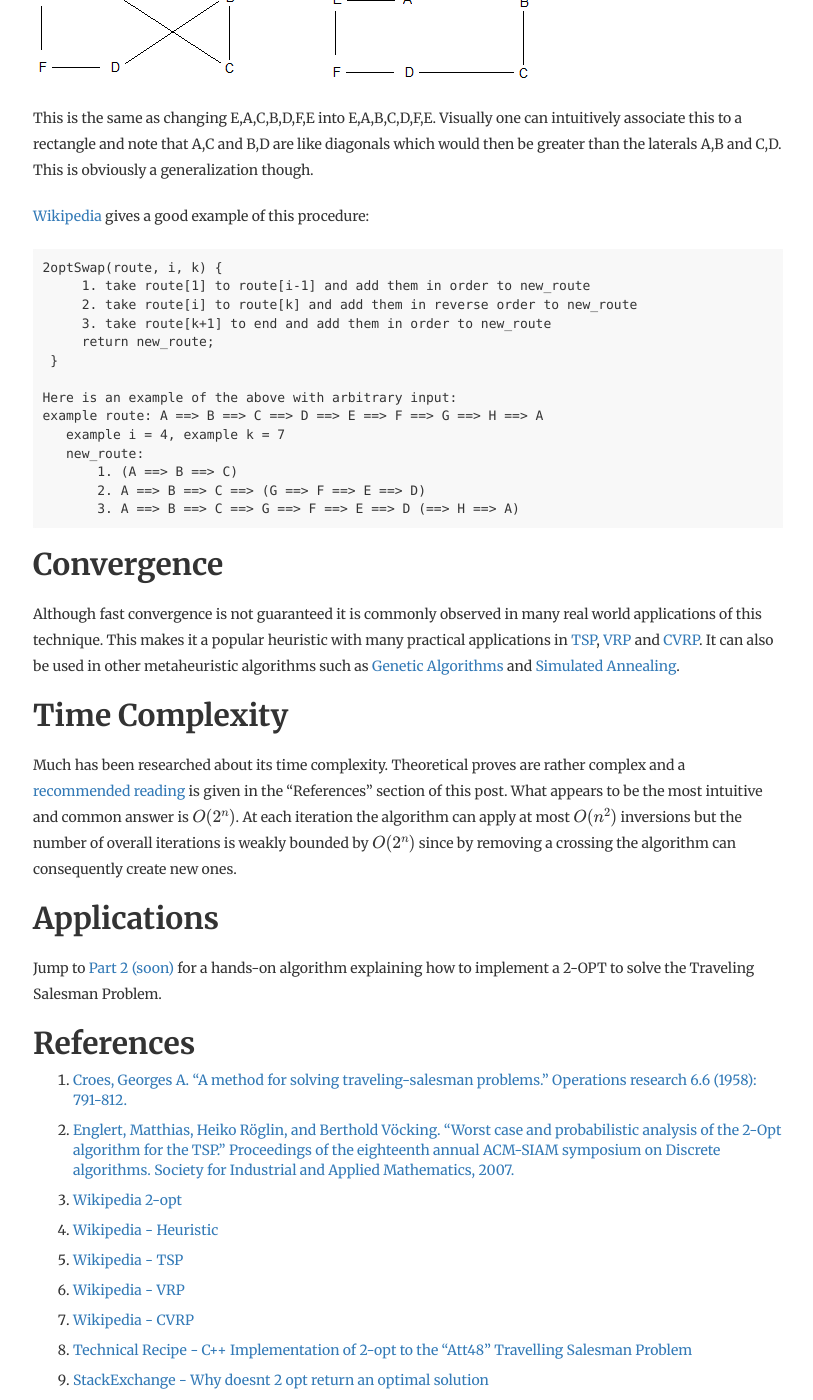
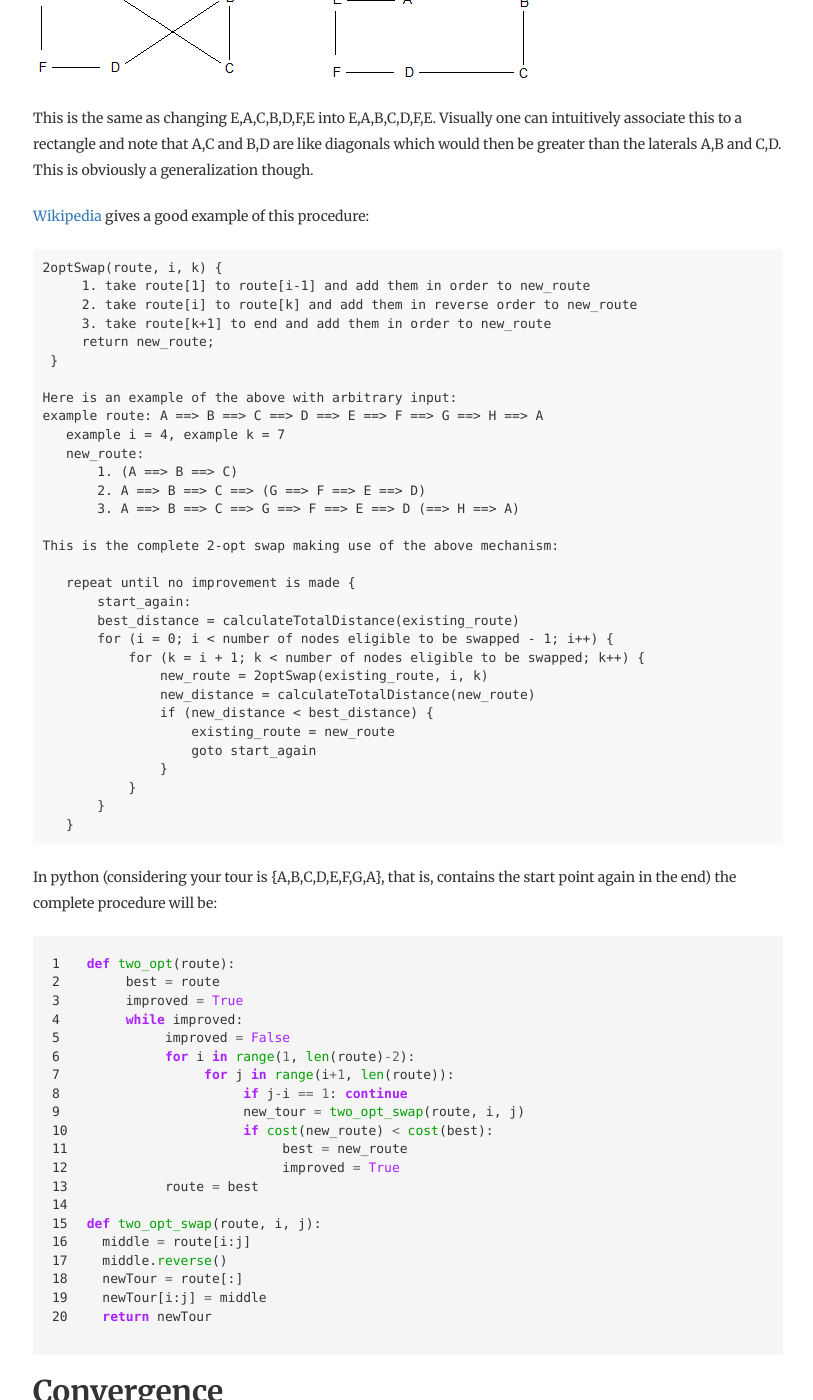
Before and after one commit to pedrohfsd/pedrohfsd.github.io, a Jekyll site: the page built from _posts/2017-08-09-2opt-part1.md, in a window 1280 px wide and 1400 px high, scrolled down 941 px. Shown: the whole window, without its empty margins (232-1045 px from the left). Built offline with Jekyll 4.4.1, drawn with Linux system fonts in a browser that asks for light colours; formulas are drawn with MathJax 3; comment, search, counter and statistics services are not loaded.

Commit message:
Including python pseudo code

````diff
--- a/_posts/2017-08-09-2opt-part1.md
+++ b/_posts/2017-08-09-2opt-part1.md
@@ -40,7 +40,48 @@ example route: A ==> B ==> C ==> D ==> E ==> F ==> G ==> H ==> A
        1. (A ==> B ==> C)
        2. A ==> B ==> C ==> (G ==> F ==> E ==> D)
        3. A ==> B ==> C ==> G ==> F ==> E ==> D (==> H ==> A)
+
+This is the complete 2-opt swap making use of the above mechanism:
+
+   repeat until no improvement is made {
+       start_again:
+       best_distance = calculateTotalDistance(existing_route)
+       for (i = 0; i < number of nodes eligible to be swapped - 1; i++) {
+           for (k = i + 1; k < number of nodes eligible to be swapped; k++) {
+               new_route = 2optSwap(existing_route, i, k)
+               new_distance = calculateTotalDistance(new_route)
+               if (new_distance < best_distance) {
+                   existing_route = new_route
+                   goto start_again
+               }
+           }
+       }
+   }
 ```
+
+In python (considering your tour is {A,B,C,D,E,F,G,A}, that is, contains the start point again in the end) the complete procedure will be:
+{% highlight python linenos %}
+def two_opt(route):
+     best = route
+     improved = True
+     while improved:
+          improved = False
+          for i in range(1, len(route)-2):
+               for j in range(i+1, len(route)):
+                    if j-i == 1: continue
+                    new_tour = two_opt_swap(route, i, j)
+                    if cost(new_route) < cost(best):
+                         best = new_route
+                         improved = True
+          route = best
+
+def two_opt_swap(route, i, j):
+  middle = route[i:j]
+  middle.reverse()
+  newTour = route[:]
+  newTour[i:j] = middle
+  return newTour
+{% endhighlight %}
 
 Convergence
 ---
````
